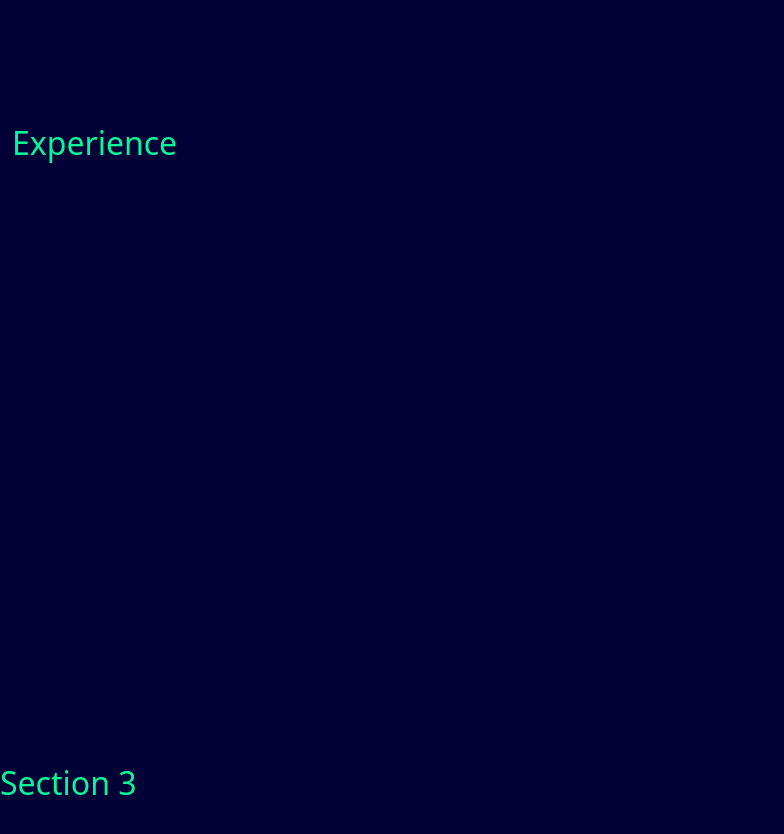
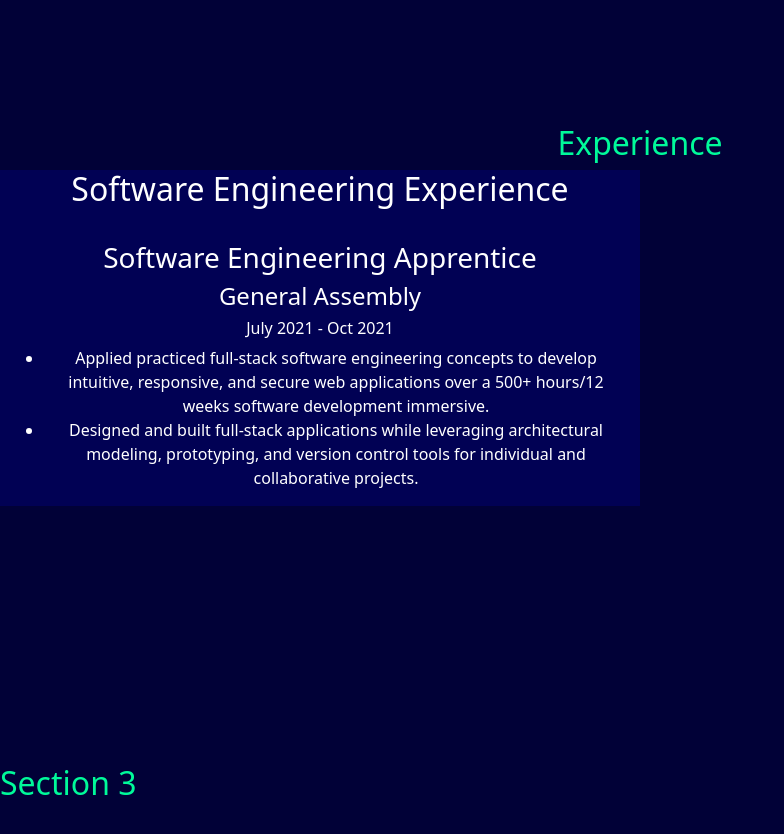
Before and after one commit to brandonhernandez123/Portfolio_v2, a React (Create React App) app: page / in a window 1280 px wide. Shown: the part 1420-2254 px from the top of the page, without its empty margins (0-784 px from the left). Built offline with nearby package versions, Linux system fonts and the light colour scheme; a web font is replaced by a local one.

Commit message:
working on experience section and added new dependencies

```diff
--- a/package.json
+++ b/package.json
@@ -3,6 +3,10 @@
   "version": "0.1.0",
   "private": true,
   "dependencies": {
+    "@fortawesome/fontawesome-svg-core": "^6.1.1",
+    "@fortawesome/free-regular-svg-icons": "^6.1.1",
+    "@fortawesome/free-solid-svg-icons": "^6.1.1",
+    "@fortawesome/react-fontawesome": "^0.1.18",
     "@testing-library/jest-dom": "^5.16.4",
     "@testing-library/react": "^13.2.0",
     "@testing-library/user-event": "^13.5.0",
@@ -10,6 +14,7 @@
     "react": "^18.1.0",
     "react-bootstrap": "^2.3.1",
     "react-dom": "^18.1.0",
+    "react-icons": "^4.3.1",
     "react-loading": "^2.0.3",
     "react-scripts": "5.0.1",
     "react-scroll": "^1.8.7",
--- a/src/App.css
+++ b/src/App.css
@@ -1,15 +1,18 @@
 
 
 
-* {
+.App  {
   background-color: rgb(1, 1, 55);
 }
-
+body  {
+  background-color: rgb(1, 1, 55);
+}
 
 /* css for loading screen */
 .loading {
   text-align: center !important;
   margin: 0 auto;
+  background-color: rgb(1,1,55);
 }
 
 
@@ -127,3 +130,13 @@
   }
 
 }
+
+/* Styling for experience seciton */
+#section2 {
+  text-align: center;
+}
+
+.sei {
+  background-color: rgb(1, 1, 84);
+  color: white;
+}
--- a/src/components/Experience.jsx
+++ b/src/components/Experience.jsx
@@ -1,5 +1,8 @@
 import React from 'react'
 import { Container, Row, Col } from 'react-bootstrap'
+import { FontAwesomeIcon } from '@fortawesome/react-fontawesome'
+
+
 
 
 const Experience = () => {
@@ -7,8 +10,17 @@
         <Container className='section2' fluid>
             <h2>Experience</h2>
          <Row>
-            <Col>
+            <Col className='sei'>
 
+            <h2><FontAwesomeIcon icon="fa-solid fa-terminal" /> Software Engineering Experience</h2>
+            <br/>
+            <h3>Software Engineering Apprentice</h3>
+            <h4>General Assembly</h4>
+            <h6>July 2021 - Oct 2021</h6>
+            <ul>
+                <li>Applied practiced full-stack software engineering concepts to develop intuitive, responsive, and secure web applications over a 500+ hours/12 weeks software development immersive.</li>
+                <li>Designed and built full-stack applications while leveraging architectural modeling, prototyping, and version control tools for individual and collaborative projects.</li>
+            </ul>
             </Col>
             <Col>
 
```
Also changed, not shown: src/images/ga.svg (added), 1 other file (tests, documents, lock files or other folders).
